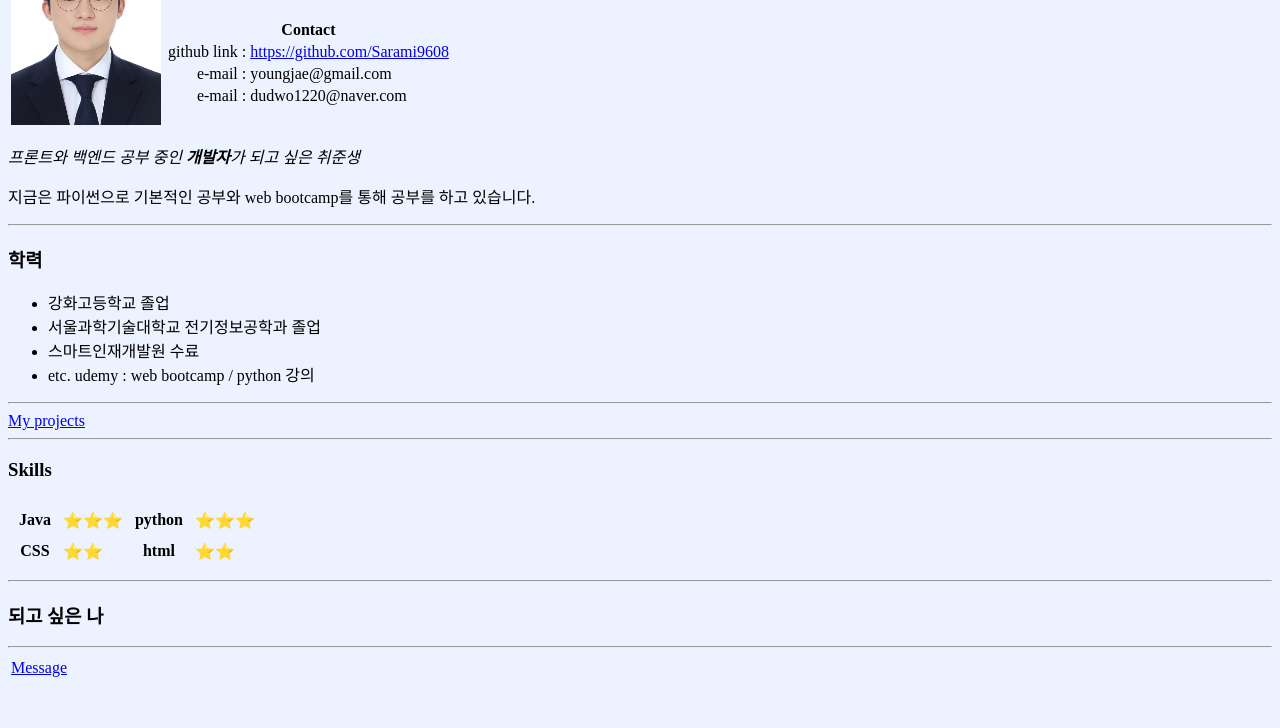
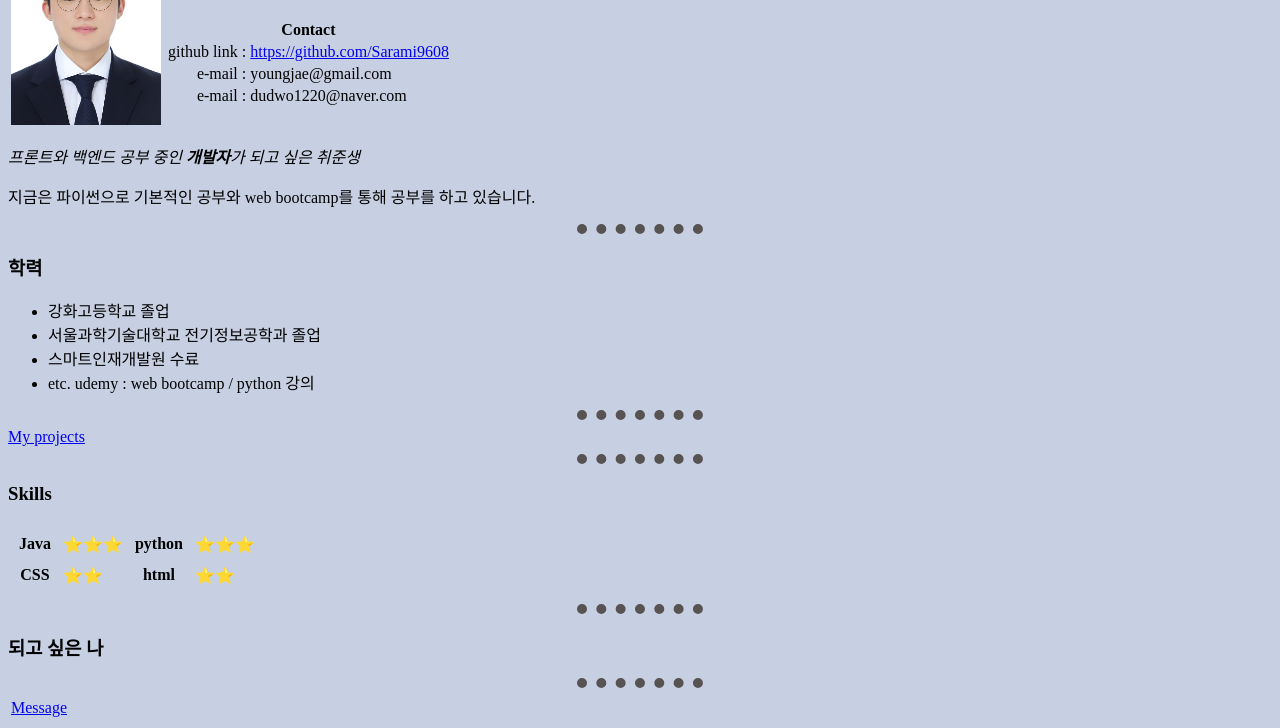
Before and after one commit to Sarami9608/Web_bootcamp, a plain HTML site: page index.html in a window 1280 px wide. Shown: the part 86-814 px from the top of the page. Drawn offline with Linux system fonts and the light colour scheme.

Commit message:
internal css(style tag)

```diff
--- a/index.html
+++ b/index.html
@@ -20,6 +20,27 @@
             웹사이트 제목 부분에 해당
         -->
         <title>YOUNG's Personal Site👍</title>
+        <!-- 스타일 태그를 통해 안에 css 적용  규칙 속성등 바꾸고 싶은 것을 입력하면 바꿀 수 있다. -->
+        <!-- internal css -->
+        <style>
+            /* 태그명 {할 작업을 입력} */
+            body {
+                background-color: #c7d0e2;
+
+            }
+            hr {
+                border-style: none;
+                border-top-style: dotted;
+                border-color : rgb(88, 83, 83);
+                border-width: 10px;
+                /* %로 할 경우 화면에 보여주는 길이를 기준으로 */
+                width: 10%;
+            }
+
+        </style>
+
+
+
     </head>
 
     <!-- body tag
@@ -27,7 +48,8 @@
         예를 들어 텍스트, 타이틀, 이미지, 링크,html로 할 수 있는 모든 것
     -->
 
-    <body style="background-color: #ECF2FF;">
+    <!-- <body style="background-color: #ECF2FF;"> INLINE 태그 -->
+    <body>
         <!-- 이미지 태그
             <img src="">
             img -> html element
```
